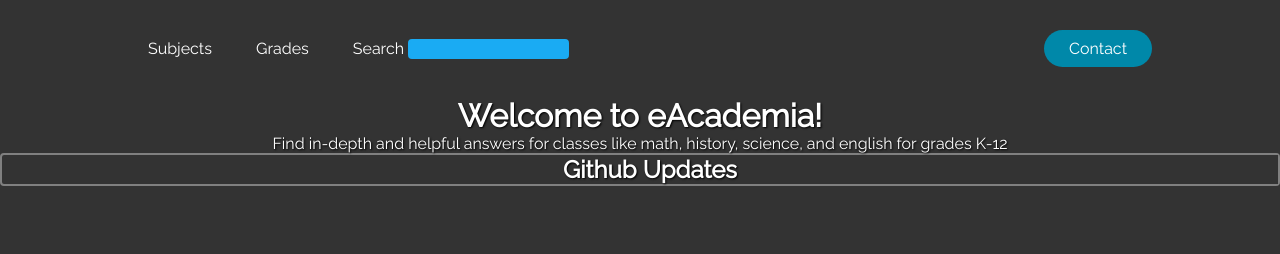
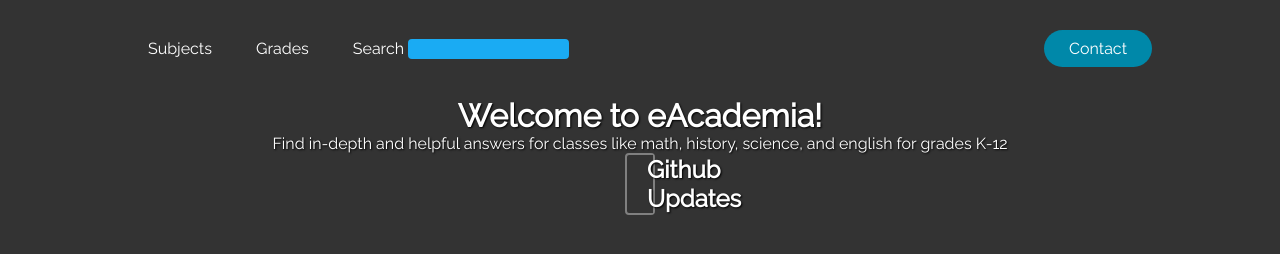
Before and after one commit to BanZ-Development/eAcademia, a website: page index.html in a window 1280 px wide. Drawn offline with Linux system fonts and the light colour scheme.

Commit message:
initial commit

```diff
--- a/css/home.css
+++ b/css/home.css
@@ -88,4 +88,9 @@
 .div {
     border: 2px solid grey;
     border-radius: 4px;
+    width: 30px;
+    margin-left: auto;
+    margin-top: auto;
+    margin-bottom: auto;
+    margin-right: auto;
 }
```
